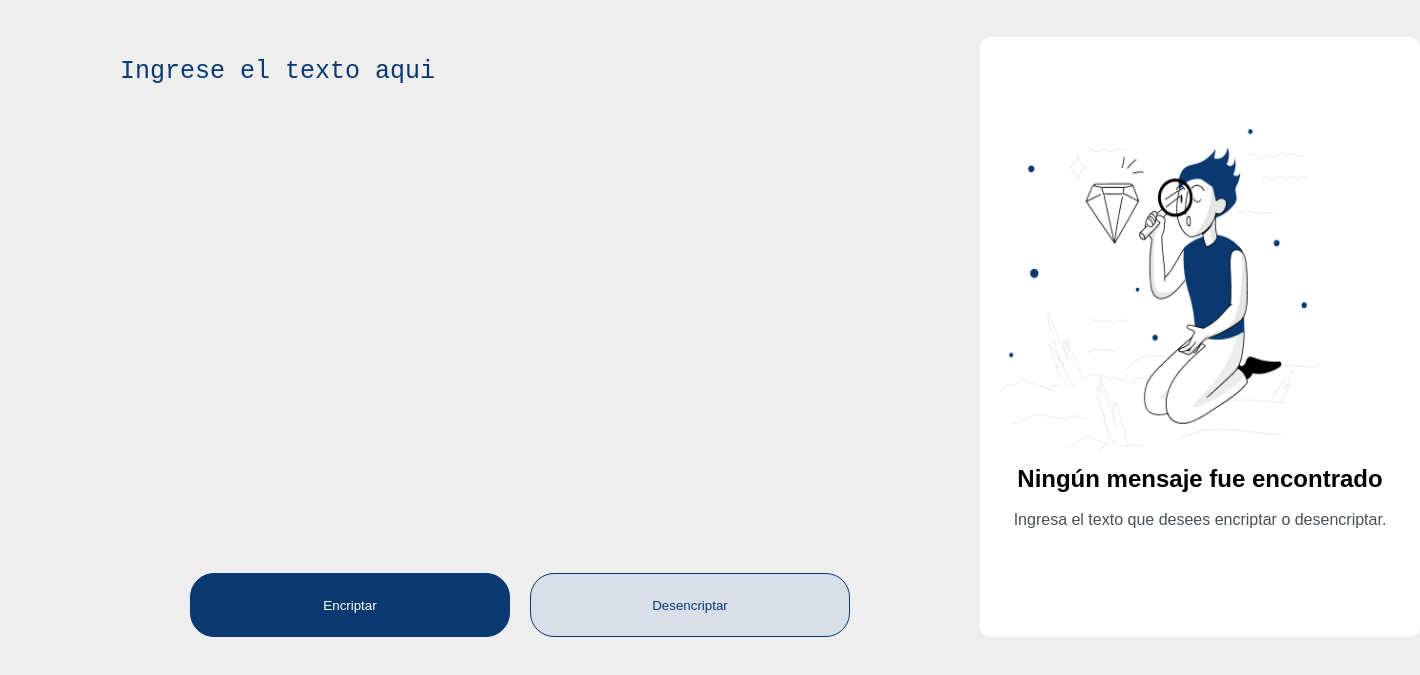
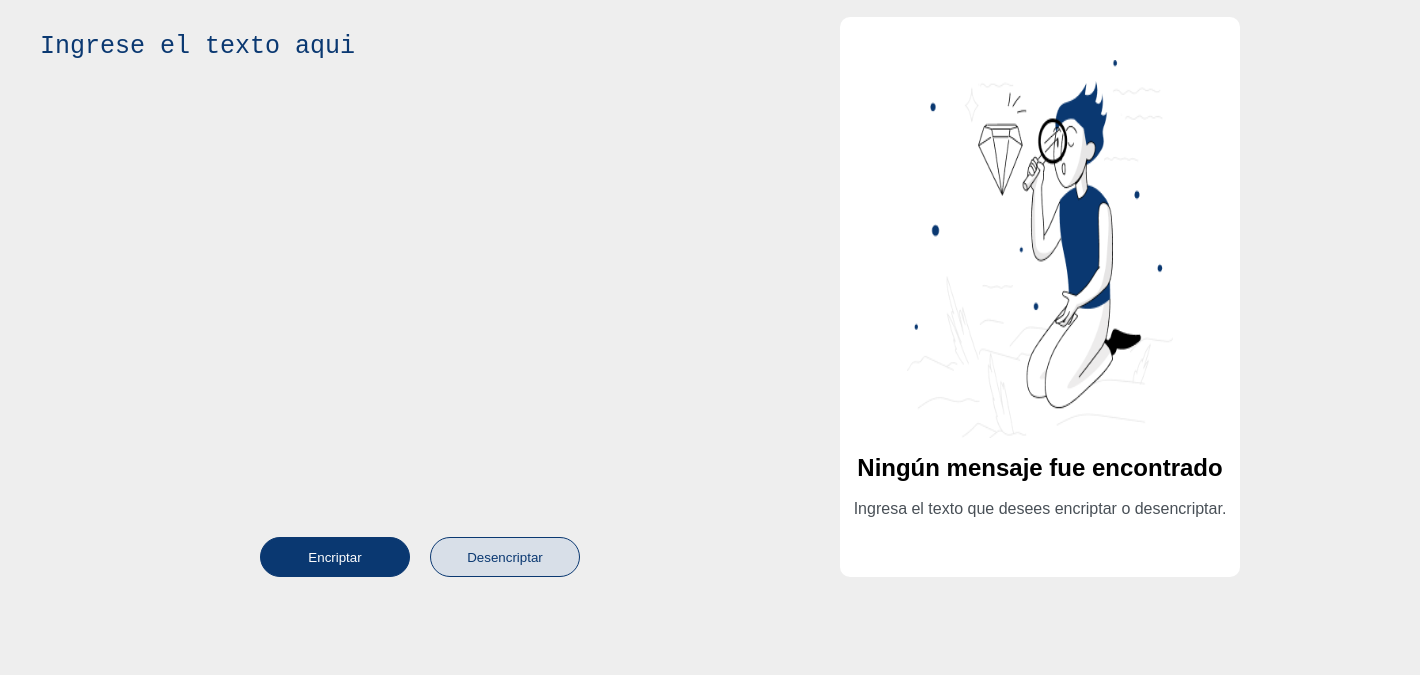
Before and after one commit to iangusi/Encriptador-de-texto, a plain HTML site: page index.html in a window 1280 px wide. Shown: the part 81-756 px from the top of the page, 1420 px wide, since content can reach past the window. Drawn offline with Linux system fonts and the light colour scheme.

Commit message:
Actualizacion de style.css

```diff
--- a/style.css
+++ b/style.css
@@ -4,12 +4,14 @@ html{
 body{
 	background-color: #eeeeee;
 	margin: 0;
+	height: 100%;
+	width: 100%;
 }
 main{
-	margin: 0 10vh;
-	min-height: 80vh;
+	margin: 0 40px;
 	display: flex;
 	justify-content: space-between;
+	min-height: 70vh;
 }
 .logo_y_titulo{
 	margin: 20px 0;
@@ -26,12 +28,12 @@ textarea {
 	resize: none;
 	border-radius: 10px;
 	border: none;
-	width: 100vh;
-	height: 40vh;
+	width: 100%;
+	height: 40%;
 	color: #0A3871;
 	font-size: 25px;
 	text-align: justify;
-	padding: 20px;
+	padding: 0 10%;
 	background-color: #eeeeee;
 	text-align: justify;
 }
@@ -44,9 +46,10 @@ textarea:focus{
 .bloque1{
 	display: flex;
 	flex-direction: column;
-	margin: 20px;
+	margin: 15px 40px 0 0;
 	align-items: center;
 	justify-content: space-between;
+	width: 100%;
 }
 .botones{
 	display: flex;
@@ -55,15 +58,14 @@ textarea:focus{
 .bloque2{
 	display: flex;
 	border-radius: 10px;
-	margin: 20px;
-	width: 100%;
 	background-color: white;
 	justify-content: center;
-	padding: 0 20px;
+	padding: 10px 10px;
+	width: 50%;
 }
 button{
-	width: 40vh;
-	height: 8vh;
+	width: 150px;
+	height: 40px;
 	border-radius: 24px;
 	border: 1px solid #0A3871;
 }
@@ -83,8 +85,8 @@ button{
 	margin-bottom: 20px;
 }
 #Muñeco{
-	height: 40vh;
-	width: 40vh;
+	height: 70%;
+	width: 70%;
 }
 .despues{
 	display: flex;
@@ -93,13 +95,12 @@ button{
 	text-align: justify;
 	justify-content: center;
 	align-items: center;
-
 }
 .antes{
 	display: flex;
 	flex-direction: column;
 	justify-content: center;
-	width: 50vh;
+	align-items: center;
 }
 .hide{
 	display: none;
```
